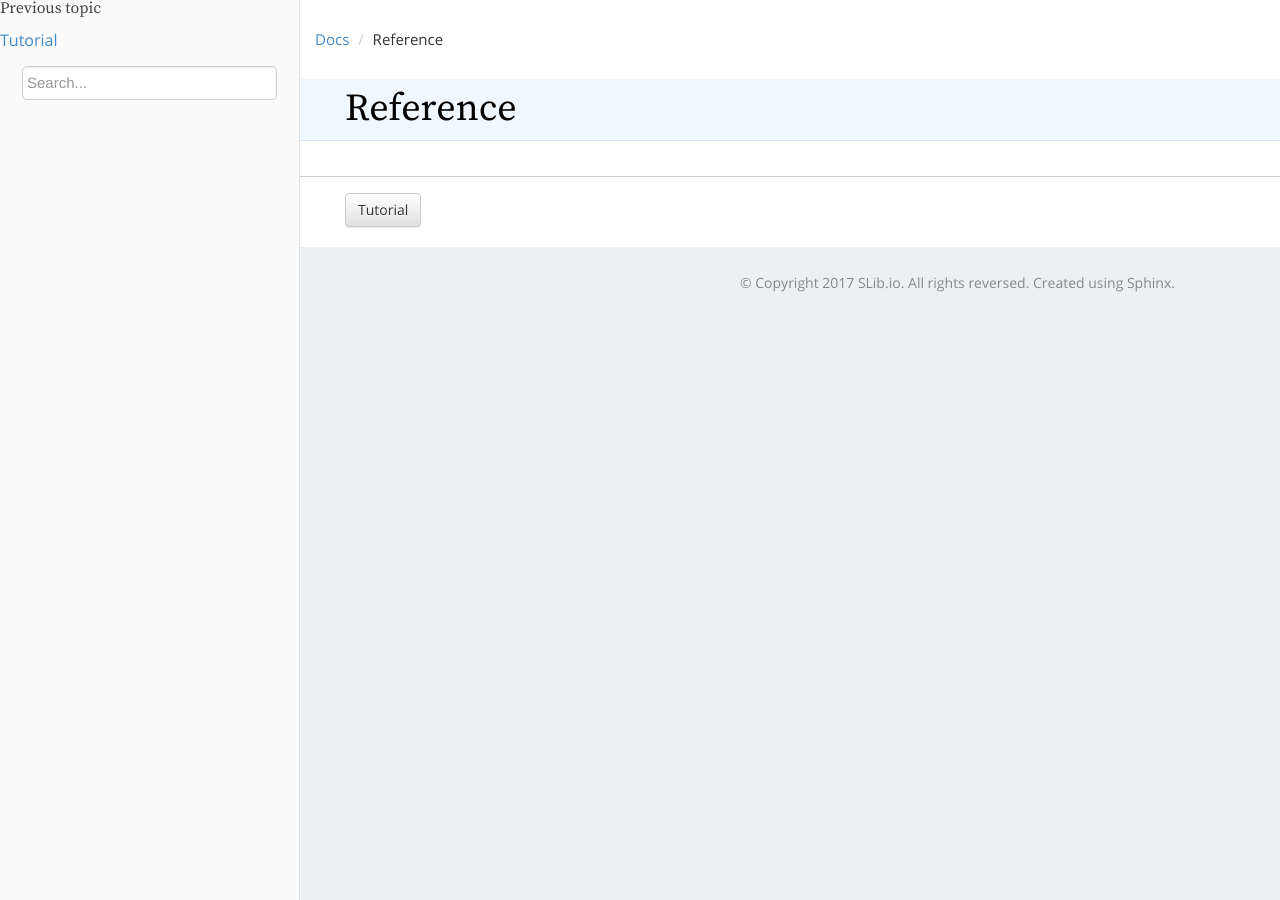
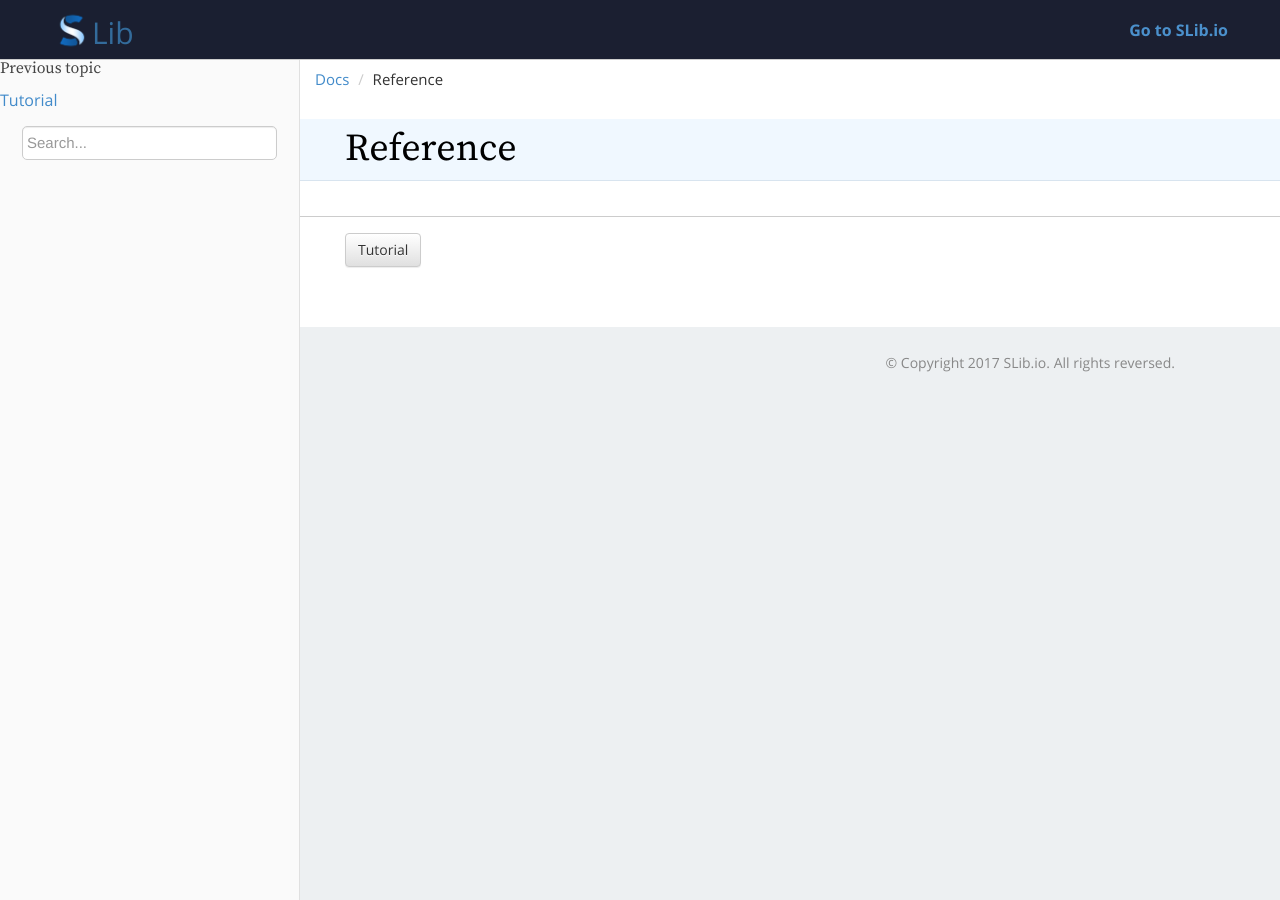
Before and after one commit to SLIBIO/SLib-Doc, a Sphinx documentation site: the page built from source/Reference/Index.rst, in a window 1280 px wide. Built offline with Sphinx 7.4.7, drawn with Linux system fonts in a browser that asks for light colours.

Commit message:
update doc & theme

```diff
--- a/package.json
+++ b/package.json
@@ -2,6 +2,7 @@
   "name": "SLib-Doc",
   "version": "0.0.1",
   "scripts": {
+    "build-doc": "rm -rf documentation && make html",
     "start": "cross-env NODE_ENV=production node ./build/index.js",
     "start-dev": "nodemon --watch server/app/**/*.js --exec \"./node_modules/.bin/babel-node server/index.js\"",
     "deploy": "npm run clean && cross-env NODE_ENV=production webpack --config webpack.config.js --display-error-details && npm run build-server && cross-env NODE_ENV=production node ./build/index.js",
--- a/source/_theme/custom_theme/layout.html
+++ b/source/_theme/custom_theme/layout.html
@@ -87,9 +87,8 @@
         {%- include sidebartemplate %}
         {%- endfor %}
       {% else %}
-        {% include "logo-text.html" %}
+        {% include "searchbox.html" %}
         {% include "globaltoc.html" %}
-        {% include "searchbox.html" %}
       {%- endif %}
     </div>
   </div>
@@ -102,8 +101,17 @@
   {%- else %}
     <div class="container-wrapper">
 
-      <div id="mobile-toggle">
-        <a href="#"><span class="glyphicon glyphicon-align-justify" aria-hidden="true"></span></a>
+      <div id="header-toggle">
+        <div class="navigationBar">
+          <div class="navigationLogo">
+            <img role='presentation' src="{{ pathto('./_images/logo.png', 1) }}" class="imgLogo" />
+            <div class="logoName">Lib</div>
+          </div>
+          <ul>
+            <li key={200}><a href='../'>Go to SLib.io</a></li>
+          </ul>
+        </div>
+        <a id="menu" href="#"><span class="glyphicon glyphicon-align-justify" aria-hidden="true"></span></a>
       </div>
 
       {%- block sidebar1 %}{{ guzzle_sidebar() }}{% endblock %}
@@ -146,14 +154,19 @@
 
 {%- block footer %}
 <script type="text/javascript">
-  $("#mobile-toggle a").click(function () {
+  $("#header-toggle a").click(function () {
     $("#left-column").toggle();
+    if ($("#left-column")[0].style.display === 'none') {
+      $("#right-column")[0].style.paddingTop = '60px';
+    } else {
+      $("#right-column")[0].style.paddingTop = '20px';
+    }
   });
 </script>
 <script type="text/javascript" src="{{ pathto('_static/js/bootstrap.js', 1)}}"></script>
 {%- block footer_wrapper %}
   <div class="footer">
-    &copy; Copyright {{ copyright }}. Created using <a href="http://sphinx.pocoo.org/">Sphinx</a>.
+    &copy; Copyright {{ copyright }}.
   </div>
 {%- endblock %}
 {%- block ga %}
--- a/source/_theme/custom_theme/logo-text.html
+++ b/source/_theme/custom_theme/logo-text.html
@@ -1 +1 @@
-<a href="{{ homepage() }}" class="text-logo">{{ theme_project_nav_name or shorttitle }}</a>
+<a href="{{ homepage() }}" class="text-logo">SLib.IO</a>
--- a/source/_theme/custom_theme/static/guzzle.css_t
+++ b/source/_theme/custom_theme/static/guzzle.css_t
@@ -13,6 +13,42 @@ body {
   line-height: 1.5;
 }
 
+.navigationBar {
+  flex: 1;
+  align-items: center;
+  justify-content: space-between;
+  padding: 0 40px;
+  cursor: pointer;
+  display: flex;
+}
+.navigationBar .imgLogo {
+  width: 40px;
+}
+.navigationBar .navigationLogo {
+  color: #2a6496;
+  font-size: 30px;
+  float: left;
+}
+.navigationBar .navigationLogo .logoName {
+  float: right;
+  margin-top: 5px;
+}
+.navigationBar ul {
+  list-style-type: none;
+  margin: 0;
+  padding: 0;
+  overflow: hidden;
+  font-size: inherit;
+  line-height: inherit;
+  float: right;
+  text-decoration: none;
+  font-weight: 600;
+  transition: all .5s ease;
+  color: #888;
+}
+.navigationBar ul:hover {
+  color: #FFF;
+}
 #left-column {
   float: left;
   position: fixed;
@@ -24,7 +60,7 @@ body {
 }
 
 #right-column {
-  padding: 20px 0;
+  padding: 60px 0;
   margin-left: 300px;
   background-color: #fff;
 }
@@ -870,22 +906,38 @@ span.eqno {
 /* Toggle mobile view
 -------------------------------------------------- */
 
-#mobile-toggle {
-  height: 40px;
+#header-toggle {
+  height: 60px;
   width: 100%;
-  display: none;
   padding: 12px;
   border-bottom: 1px solid #ccc;
   position: fixed;
   top: 0;
   left: 0;
-  background-color: #fff;
+  background-color: #0F1426;
+  opacity: .95;
   z-index: 1;
+  display: flex;
+  flex-direction: row;
+  justify-content: center;
+  align-items: center;
 }
-
+#header-toggle #menu {
+  display: none;
+  margin-right: 10px;
+  color: #888;
+}
+#header-toggle #menu span:hover {
+  color: red;
+}
+#header {
+ flex: 1;
+}
 /* Small screen styles
 -------------------------------------------------- */
-
+#left-column {
+  margin-top: 60px;
+}
 @media screen and (max-width: 768px) {
 
   body {
@@ -908,7 +960,7 @@ span.eqno {
     display: none;
     width: 100%;
     float: none;
-    margin: 40px 0 0 0;
+    margin: 60px 0 0 0;
   }
 
   .footer-relations {
@@ -918,7 +970,7 @@ span.eqno {
   #right-column {
     margin-left: 0;
     margin-top: 0;
-    padding: 50px 20px 8px 20px;
+    padding: 60px 20px 8px 20px;
     width: 100%;
     float: none;
   }
@@ -933,7 +985,8 @@ span.eqno {
     padding: 0px;
   }
 
-  #mobile-toggle {
+
+  #header-toggle #menu {
     display: block;
   }
 
--- /dev/null
+++ b/source/test.rst
@@ -0,0 +1 @@
+.. figure:: /Images/logo.png
```
Also changed, not shown: source/Images/logo.png (added), 2 other files.
